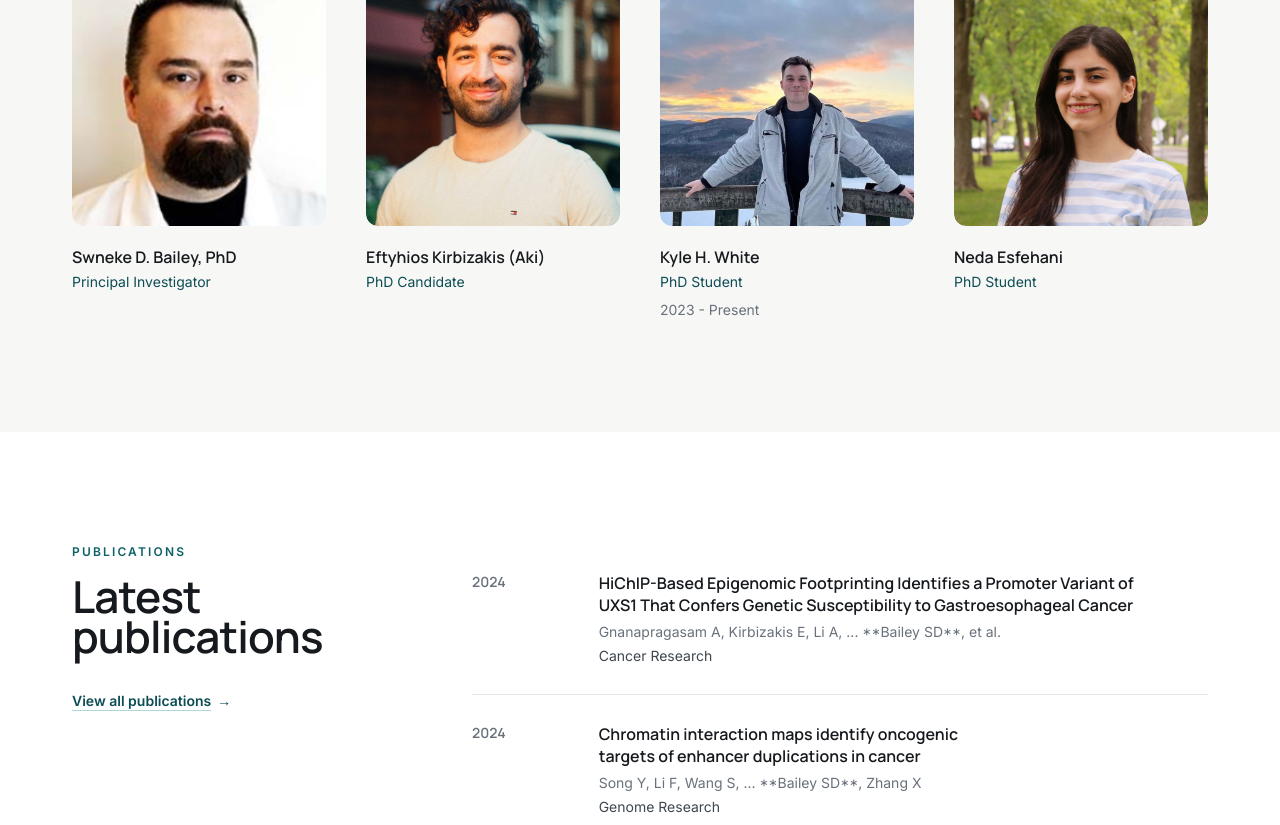
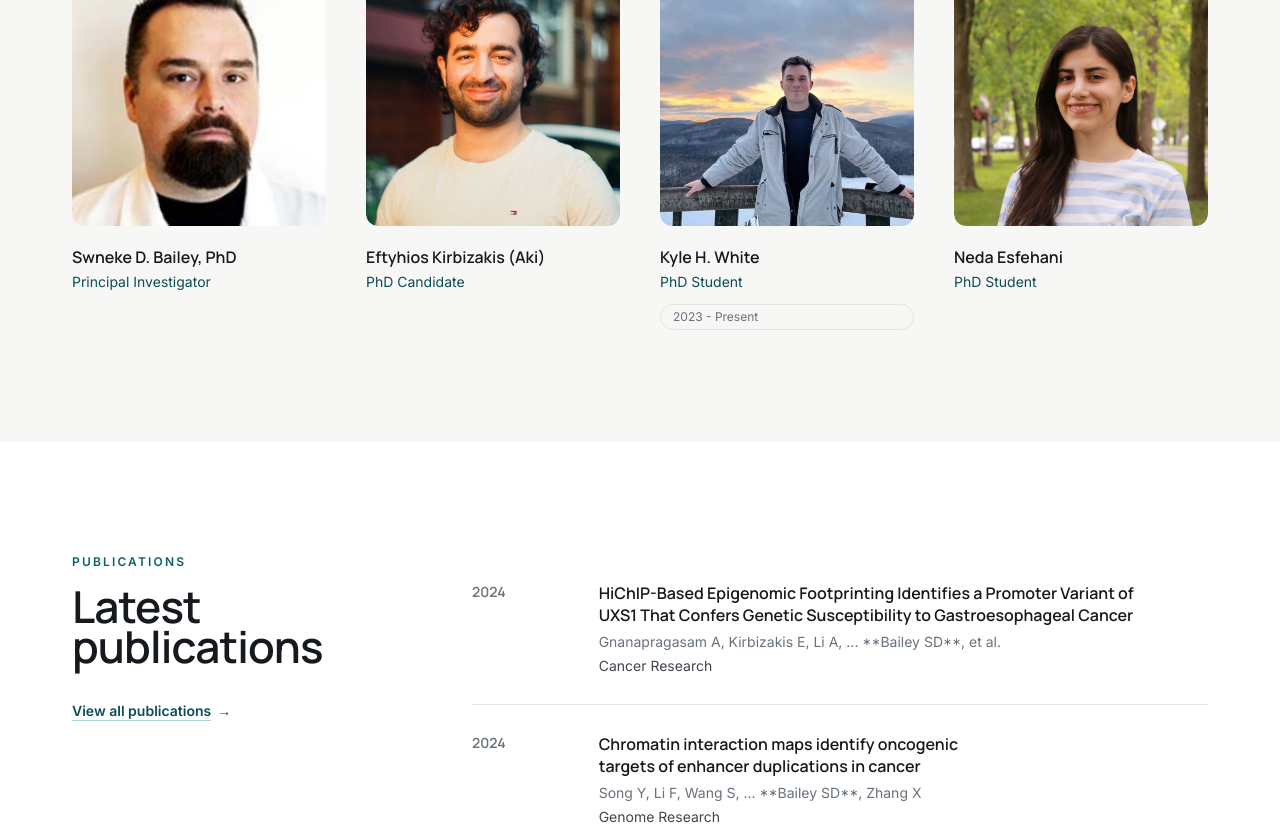
Before and after one commit to Neda-Esfehani/Bailey-Lab, a Next.js app: page / in a window 1280 px wide. Shown: the part 3138-3963 px from the top of the page. Built offline with nearby package versions, Linux system fonts and the light colour scheme.

Commit message:
Change tenure display to a styled span element
Updated the rendering of tenure to use a styled span instead of a paragraph.

```diff
--- a/components/PersonCard.tsx
+++ b/components/PersonCard.tsx
@@ -59,9 +59,11 @@ export function PersonCard({
       {person.currentPosition ? (
         <p className="mt-2 text-sm text-ink-muted">{person.currentPosition}</p>
       ) : null}
-      {person.tenure ? (
-        <p className="mt-2 text-sm text-ink-muted">{person.tenure}</p>
-      ) : null}
+     {person.tenure ? (
+  <span className="mt-3 inline-block rounded-full border border-line px-3 py-1 text-xs text-ink-muted">
+    {person.tenure}
+  </span>
+) : null}
       {!compact && person.bio ? (
         <p className="mt-3 text-sm leading-relaxed text-ink-muted">{person.bio}</p>
       ) : null}
```
